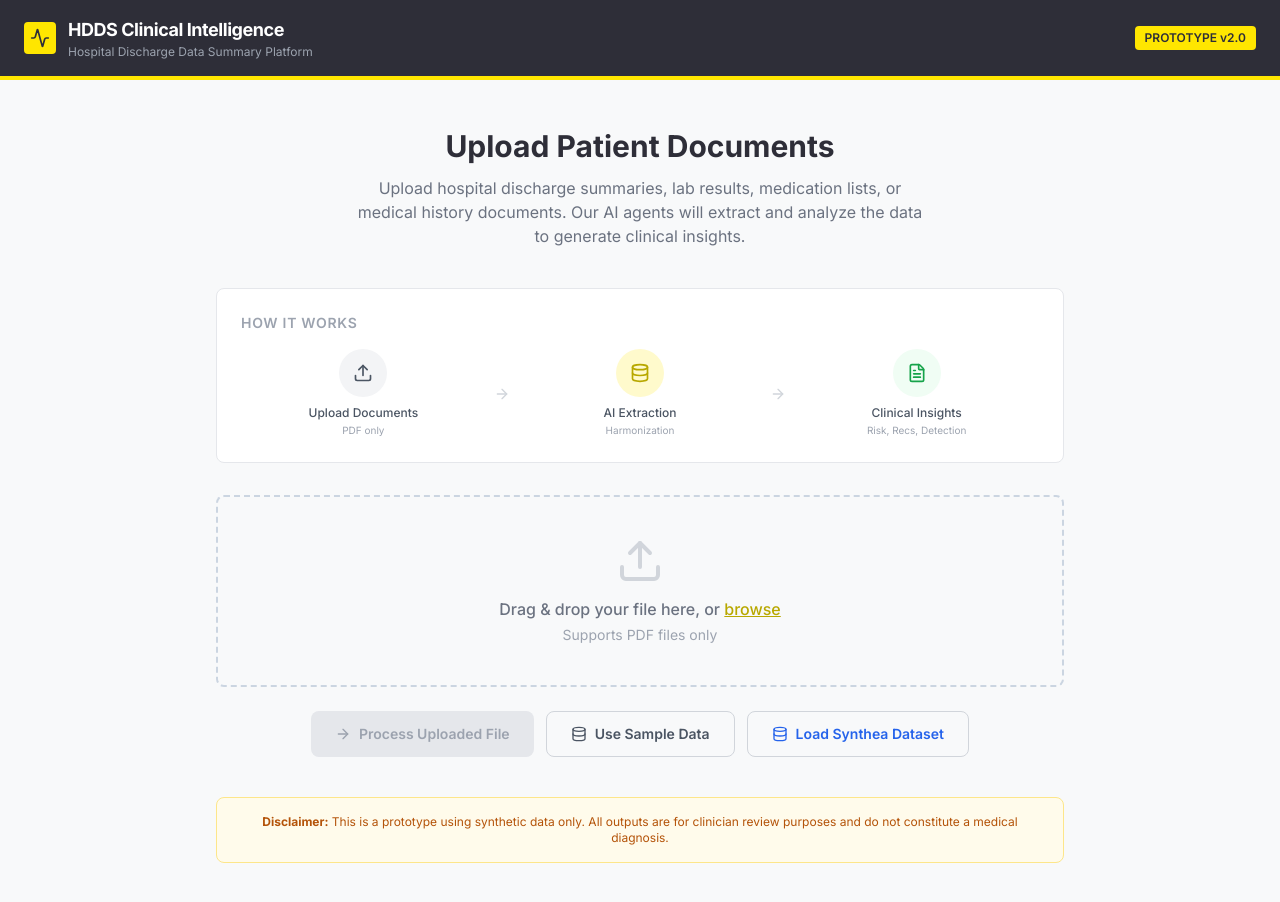
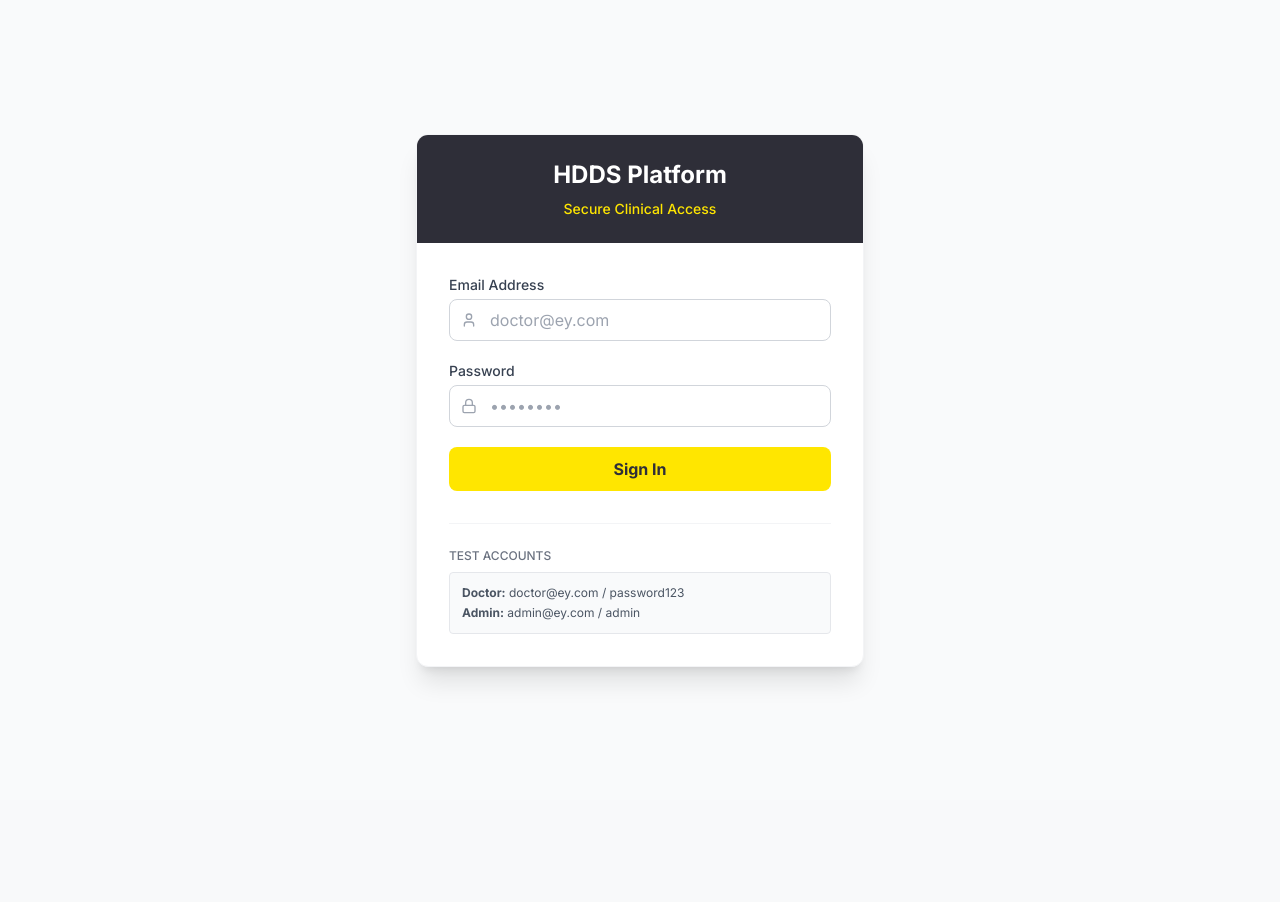
Before and after one commit to Kai23-dev/HDDS_Agentic_Clinical_Intelligence_Platform, a React app in the folder hdds_clinical_intelligence/frontend/: page / in a window 1280 px wide. Shown: the top 902 px of the page. After the commit the page ends 800 px from the top, so only its background shows below. Built offline with nearby package versions, Linux system fonts and the light colour scheme; the HTML template or start-up script is replaced by a standard one.

Commit message:
Phase 6: Implement User Authentication and Role-Based Access Control (RBAC)

```diff
--- a/hdds_clinical_intelligence/frontend/src/App.jsx
+++ b/hdds_clinical_intelligence/frontend/src/App.jsx
@@ -12,14 +12,27 @@ import Header from './components/Header';
 import UploadView from './components/UploadView';
 import ProcessingView from './components/ProcessingView';
 import ResultsView from './components/ResultsView';
+import LoginView from './components/LoginView';
 
 const API_URL = 'http://127.0.0.1:8000';
 
 function App() {
-  // 'upload' | 'processing' | 'results' | 'error'
-  const [view, setView] = useState('upload');
+  // 'login' | 'upload' | 'processing' | 'results' | 'error'
+  const [view, setView] = useState('login');
   const [resultsData, setResultsData] = useState(null);
   const [errorMsg, setErrorMsg] = useState('');
+  const [authData, setAuthData] = useState(null);
+
+  const handleLogin = (data) => {
+    setAuthData(data);
+    setView('upload');
+  };
+
+  const handleLogout = () => {
+    setAuthData(null);
+    setResultsData(null);
+    setView('login');
+  };
 
   const handleProcessStart = async (input) => {
     setView('processing');
@@ -28,18 +41,19 @@ function App() {
     try {
       let response;
 
+      const headers = {
+        'Authorization': `Bearer ${authData?.access_token}`
+      };
+
       if (input.type === 'sample') {
-        // Use sample data endpoint
-        response = await axios.post(`${API_URL}/api/run-sample`);
+        response = await axios.post(`${API_URL}/api/run-sample`, null, { headers });
       } else if (input.type === 'synthea') {
-        // Use Synthea data endpoint
-        response = await axios.post(`${API_URL}/api/load-synthea`);
+        response = await axios.post(`${API_URL}/api/load-synthea`, null, { headers });
       } else if (input.type === 'upload' && input.file) {
-        // Upload file
         const formData = new FormData();
         formData.append('file', input.file);
         response = await axios.post(`${API_URL}/api/upload`, formData, {
-          headers: { 'Content-Type': 'multipart/form-data' },
+          headers: { ...headers, 'Content-Type': 'multipart/form-data' },
         });
       }
 
@@ -60,8 +74,13 @@ function App() {
     setResultsData(null);
   };
 
+  if (view === 'login') {
+    return <LoginView onLogin={handleLogin} />;
+  }
+
   return (
     <div className="min-h-screen bg-[#f8f9fa]">
+      {/* Modify Header manually later if we want to add logout, but for now just pass role */}
       <Header />
 
       {view === 'upload' && (
@@ -73,7 +92,12 @@ function App() {
       )}
 
       {view === 'results' && resultsData && (
-        <ResultsView data={resultsData} onBack={handleBack} />
+        <ResultsView
+          data={resultsData}
+          onBack={handleBack}
+          token={authData?.access_token}
+          role={authData?.role}
+        />
       )}
 
       {view === 'error' && (
--- /dev/null
+++ b/hdds_clinical_intelligence/frontend/src/components/LoginView.jsx
@@ -0,0 +1,107 @@
+import { useState } from 'react';
+import { Lock, User, AlertTriangle } from 'lucide-react';
+
+export default function LoginView({ onLogin }) {
+  const [email, setEmail] = useState('');
+  const [password, setPassword] = useState('');
+  const [error, setError] = useState('');
+  const [isLoading, setIsLoading] = useState(false);
+
+  const handleSubmit = async (e) => {
+    e.preventDefault();
+    setIsLoading(true);
+    setError('');
+
+    try {
+      // In a real app, use the actual API URL
+      const res = await fetch('http://127.0.0.1:8000/api/login', {
+        method: 'POST',
+        headers: { 'Content-Type': 'application/json' },
+        body: JSON.stringify({ email, password })
+      });
+
+      if (!res.ok) {
+        throw new Error('Invalid credentials');
+      }
+
+      const data = await res.json();
+      // data contains { access_token, role, name }
+      onLogin(data);
+    } catch (err) {
+      setError('Invalid email or password');
+    } finally {
+      setIsLoading(false);
+    }
+  };
+
+  return (
+    <div className="min-h-screen bg-gray-50 flex items-center justify-center p-4">
+      <div className="w-full max-w-md bg-white rounded-xl shadow-xl overflow-hidden border border-gray-100">
+        <div className="bg-[#2e2e38] p-6 text-center">
+          <h2 className="text-2xl font-bold text-white mb-2">HDDS Platform</h2>
+          <p className="text-[#ffe600] text-sm font-medium">Secure Clinical Access</p>
+        </div>
+
+        <div className="p-8">
+          {error && (
+            <div className="mb-6 p-3 bg-red-50 border border-red-200 text-red-600 rounded-lg text-sm flex items-center gap-2">
+              <AlertTriangle className="w-4 h-4" /> {error}
+            </div>
+          )}
+
+          <form onSubmit={handleSubmit} className="space-y-5">
+            <div>
+              <label className="block text-sm font-medium text-gray-700 mb-1">Email Address</label>
+              <div className="relative">
+                <div className="absolute inset-y-0 left-0 pl-3 flex items-center pointer-events-none">
+                  <User className="w-4 h-4 text-gray-400" />
+                </div>
+                <input
+                  type="email"
+                  value={email}
+                  onChange={(e) => setEmail(e.target.value)}
+                  className="w-full pl-10 pr-3 py-2 border border-gray-300 rounded-lg focus:outline-none focus:border-[#ffe600] focus:ring-1 focus:ring-[#ffe600]"
+                  placeholder="doctor@ey.com"
+                  required
+                />
+              </div>
+            </div>
+
+            <div>
+              <label className="block text-sm font-medium text-gray-700 mb-1">Password</label>
+              <div className="relative">
+                <div className="absolute inset-y-0 left-0 pl-3 flex items-center pointer-events-none">
+                  <Lock className="w-4 h-4 text-gray-400" />
+                </div>
+                <input
+                  type="password"
+                  value={password}
+                  onChange={(e) => setPassword(e.target.value)}
+                  className="w-full pl-10 pr-3 py-2 border border-gray-300 rounded-lg focus:outline-none focus:border-[#ffe600] focus:ring-1 focus:ring-[#ffe600]"
+                  placeholder="••••••••"
+                  required
+                />
+              </div>
+            </div>
+
+            <button
+              type="submit"
+              disabled={isLoading}
+              className="w-full bg-[#ffe600] text-[#2e2e38] py-2.5 rounded-lg font-bold hover:bg-[#e6cf00] transition-colors mt-2"
+            >
+              {isLoading ? 'Authenticating...' : 'Sign In'}
+            </button>
+          </form>
+
+          <div className="mt-8 border-t border-gray-100 pt-6">
+            <p className="text-xs text-gray-500 font-medium mb-2 uppercase">Test Accounts</p>
+            <div className="text-xs text-gray-600 space-y-1 bg-gray-50 p-3 rounded border border-gray-200">
+              <p><strong>Doctor:</strong> doctor@ey.com / password123</p>
+              <p><strong>Admin:</strong> admin@ey.com / admin</p>
+            </div>
+          </div>
+        </div>
+      </div>
+    </div>
+  );
+}
--- a/hdds_clinical_intelligence/frontend/src/components/ResultsView.jsx
+++ b/hdds_clinical_intelligence/frontend/src/components/ResultsView.jsx
@@ -44,7 +44,7 @@ function Section({ title, icon, children, defaultOpen = true }) {
   );
 }
 
-export default function ResultsView({ data, onBack }) {
+export default function ResultsView({ data, onBack, token, role }) {
   const [selectedIdx, setSelectedIdx] = useState(0);
 
   // Chat state
@@ -69,7 +69,10 @@ export default function ResultsView({ data, onBack }) {
       // Depending on how Axios is configured globally in App, we use native fetch here for simplicity
       const response = await fetch('http://127.0.0.1:8000/api/chat', {
         method: 'POST',
-        headers: { 'Content-Type': 'application/json' },
+        headers: {
+          'Content-Type': 'application/json',
+          'Authorization': `Bearer ${token}`
+        },
         body: JSON.stringify({ patient_id: pid, question: userMessage })
       });
       const result = await response.json();
@@ -98,6 +101,11 @@ export default function ResultsView({ data, onBack }) {
           <ArrowLeft className="w-4 h-4" /> Upload new document
         </button>
         <div className="flex items-center gap-4">
+          {role === 'admin' && (
+            <button className="flex items-center gap-1.5 text-xs font-semibold px-3 py-1.5 bg-red-50 hover:bg-red-100 text-red-700 border border-red-200 rounded transition-colors">
+              <ShieldAlert className="w-3.5 h-3.5" /> Admin Settings
+            </button>
+          )}
           <button
             onClick={() => window.print()}
             className="flex items-center gap-1.5 text-xs font-semibold px-3 py-1.5 bg-gray-100 hover:bg-gray-200 text-gray-700 rounded transition-colors"
```
Also changed, not shown: 1 other file (tests, documents, lock files or other folders).
